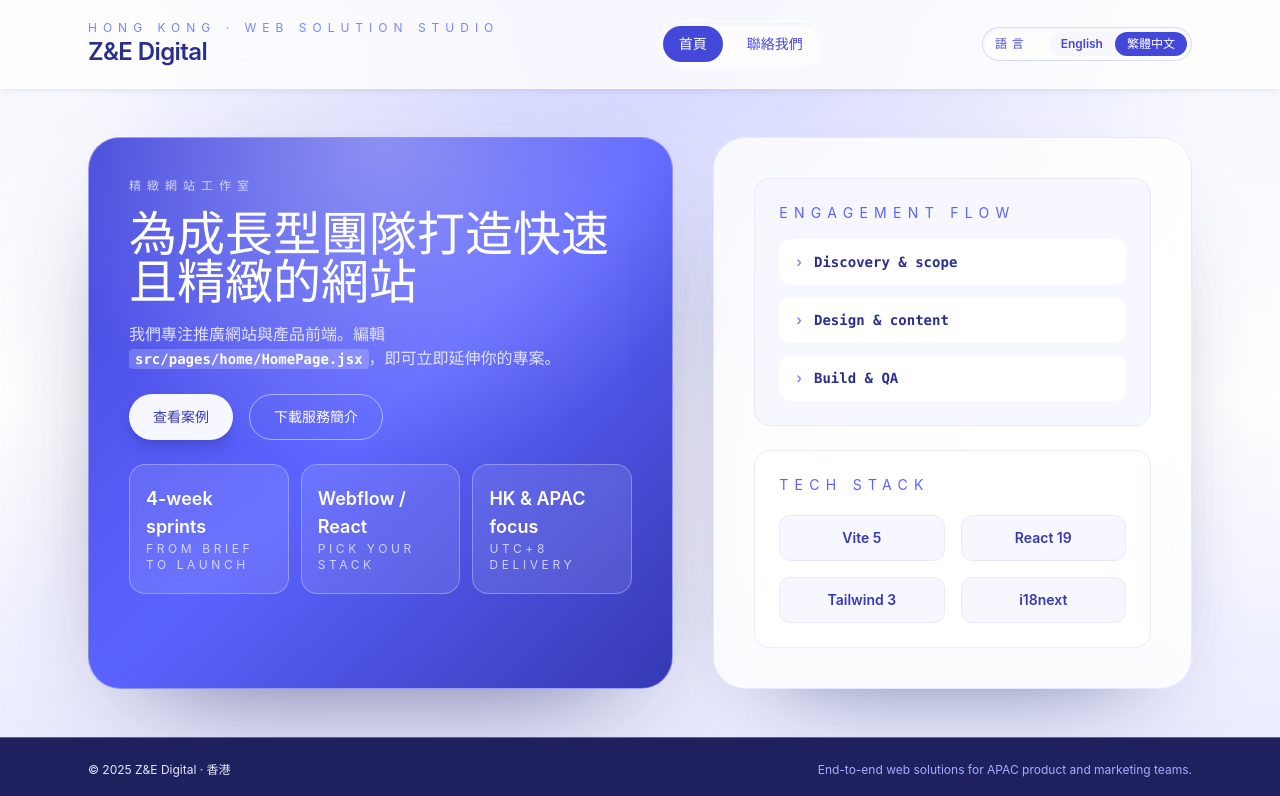
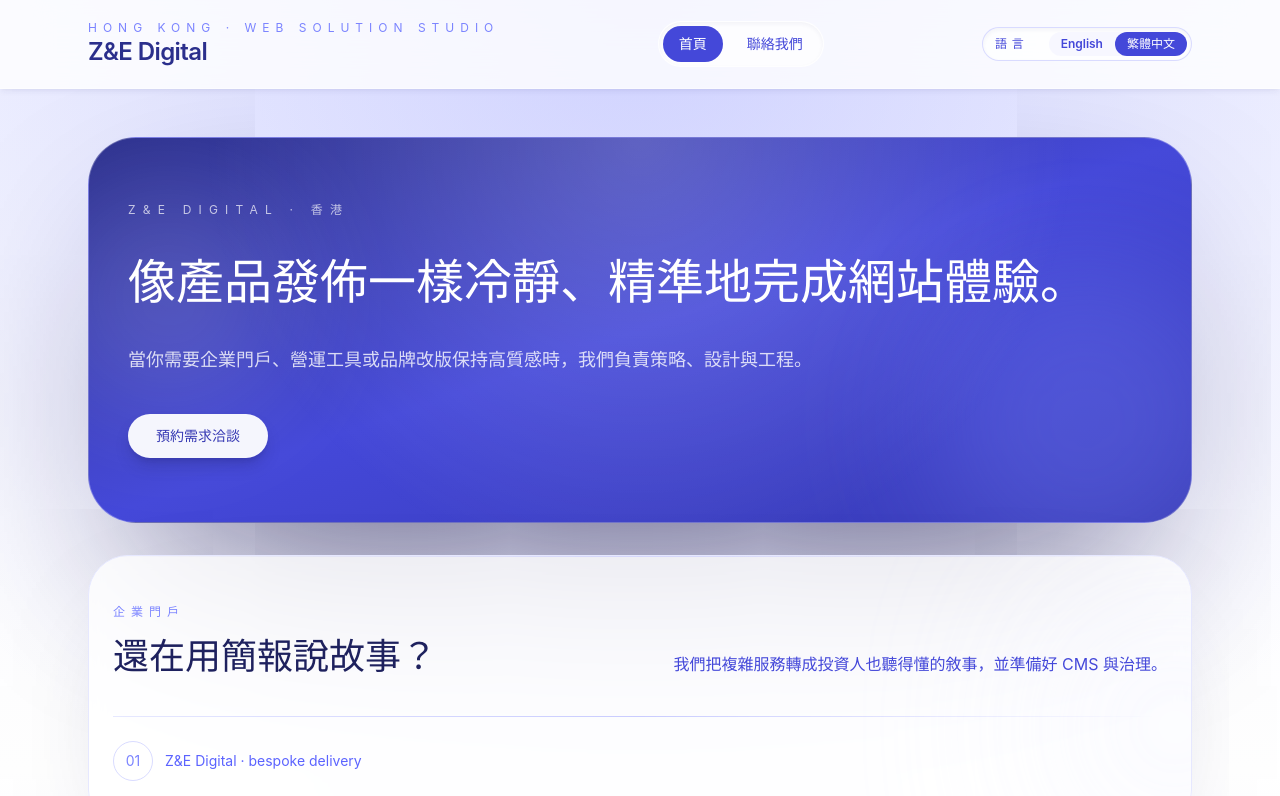
Before and after one commit to monman2l/keeperbon, a React (Vite) app: page / in a window 1280 px wide. Shown: the top 796 px of the page. Built offline with nearby package versions, Linux system fonts and the light colour scheme.

Commit message:
feat: update

```diff
--- a/src/locales/en.json
+++ b/src/locales/en.json
@@ -11,11 +11,27 @@
   },
   "footer": "© {{year}} Z&E Digital · Hong Kong",
   "home": {
-    "eyebrow": "Boutique Web Studio",
-    "title": "Fast, polished websites for ambitious teams",
-    "body": "We craft lightning-fast marketing sites and product frontends. Edit <code>{{file}}</code> and keep shipping.",
-    "reactDocs": "View Case Studies",
-    "tailwindDocs": "Download Capability Deck"
+    "eyebrow": "Z&E Digital · Hong Kong",
+    "title": "Web experiences with the calm precision of a product launch.",
+    "body": "We build the portals, internal tools, and marketing refreshes founders need when nothing short of premium will do.",
+    "ctaButton": "Book a discovery call",
+    "blocks": [
+      {
+        "tag": "Corporate portals",
+        "title": "Still pitching from slides?",
+        "body": "We craft investor-grade portals with narrative, CMS, and governance baked in."
+      },
+      {
+        "tag": "Operational platforms",
+        "title": "Ops buried in spreadsheets?",
+        "body": "We design consoles and workflows that cut decision time and surface the right data."
+      },
+      {
+        "tag": "Brand refresh",
+        "title": "Site feels off-brand?",
+        "body": "We rebuild copy, art direction, and performance so every launch feels bespoke."
+      }
+    ]
   },
   "contact": {
     "eyebrow": "Partner With Us",
--- a/src/locales/zh-HK.json
+++ b/src/locales/zh-HK.json
@@ -11,11 +11,27 @@
   },
   "footer": "© {{year}} Z&E Digital · 香港",
   "home": {
-    "eyebrow": "精緻網站工作室",
-    "title": "為成長型團隊打造快速且精緻的網站",
-    "body": "我們專注推廣網站與產品前端。編輯 <code>{{file}}</code>，即可立即延伸你的專案。",
-    "reactDocs": "查看案例",
-    "tailwindDocs": "下載服務簡介"
+    "eyebrow": "Z&E Digital · 香港",
+    "title": "像產品發佈一樣冷靜、精準地完成網站體驗。",
+    "body": "當你需要企業門戶、營運工具或品牌改版保持高質感時，我們負責策略、設計與工程。",
+    "ctaButton": "預約需求洽談",
+    "blocks": [
+      {
+        "tag": "企業門戶",
+        "title": "還在用簡報說故事？",
+        "body": "我們把複雜服務轉成投資人也聽得懂的敘事，並準備好 CMS 與治理。"
+      },
+      {
+        "tag": "營運平台",
+        "title": "流程卡在 Excel？",
+        "body": "我們設計儀表板與流程，自動化批核與通知，減少決策摩擦。"
+      },
+      {
+        "tag": "官網改版",
+        "title": "網站不像你期待的品牌？",
+        "body": "我們重建訊息、視覺與效能，讓每次上線都對得起品牌。"
+      }
+    ]
   },
   "contact": {
     "eyebrow": "與我們合作",
--- a/src/pages/contact/ContactPage.jsx
+++ b/src/pages/contact/ContactPage.jsx
@@ -1,16 +1,15 @@
 import { Link } from "react-router-dom";
 import { Trans, useTranslation } from "react-i18next";
 
-const EMAIL = "hello@zedigital.studio";
+const EMAIL = "399199878@qq.com";
 
 const contactChannels = [
   { label: "Email", value: EMAIL, href: `mailto:${EMAIL}` },
   {
     label: "WhatsApp",
-    value: "+852 9123 4567",
-    href: "https://wa.me/85291234567",
+    value: "+852 6689 43973",
+    href: "https://wa.me/85266894390",
   },
-  { label: "Calendly", value: "15 min intro", href: "https://calendly.com" },
 ];
 
 function ContactPage() {
--- a/src/pages/home/HomePage.jsx
+++ b/src/pages/home/HomePage.jsx
@@ -1,113 +1,76 @@
-import { Trans, useTranslation } from "react-i18next";
+import { useTranslation } from "react-i18next";
 
-const EMAIL = "hello@zedigital.studio";
-const CASE_STUDY_URL = `mailto:${EMAIL}?subject=Z%26E%20Digital%20Case%20Studies`;
-const CAPABILITY_URL = `mailto:${EMAIL}?subject=Z%26E%20Digital%20Capability%20Deck`;
-
-const highlights = [
-  { title: "4-week sprints", subtitle: "From brief to launch" },
-  { title: "Webflow / React", subtitle: "Pick your stack" },
-  { title: "HK & APAC focus", subtitle: "UTC+8 delivery" },
-];
+const EMAIL = "399199878@qq.com";
+const CASE_STUDY_URL = `mailto:${EMAIL}?subject=Z%26E%20Digital%20Discovery`;
 
 function HomePage() {
   const { t } = useTranslation();
+  const blocks = t("home.blocks", { returnObjects: true });
 
   return (
-    <section className="grid w-full grid-cols-1 gap-10 lg:grid-cols-[1.1fr,_0.9fr]">
-      <div className="rounded-4xl relative overflow-hidden rounded-[32px] border border-white/40 bg-gradient-to-br from-brand-600 via-brand-500 to-brand-700 p-10 text-white shadow-[0_40px_120px_-60px_rgba(30,33,94,0.85)]">
-        <div className="absolute inset-0 bg-[radial-gradient(circle_at_top,_rgba(255,255,255,0.35),_transparent_55%)]" />
-        <div className="relative z-10 flex flex-col gap-6">
-          <div>
-            <p className="text-xs uppercase tracking-[0.5em] text-white/70">
-              {t("home.eyebrow")}
-            </p>
-            <h1 className="mt-4 text-4xl font-semibold leading-tight sm:text-5xl">
-              {t("home.title")}
-            </h1>
-            <p className="mt-4 text-base text-white/80">
-              <Trans
-                i18nKey="home.body"
-                values={{ file: "src/pages/home/HomePage.jsx" }}
-                components={{
-                  code: (
-                    <code className="rounded bg-white/20 px-1.5 py-0.5 text-sm font-semibold text-white" />
-                  ),
-                }}
-              />
-            </p>
-          </div>
+    <div className="space-y-8">
+      <section className="relative overflow-hidden rounded-[48px] border border-white/30 bg-gradient-to-br from-brand-800 via-brand-600 to-brand-700 px-6 py-16 text-white shadow-[0_80px_200px_-80px_rgba(22,18,64,0.95)]">
+        <div className="pointer-events-none absolute inset-0">
+          <div className="absolute -left-10 top-10 h-60 w-60 rounded-full bg-white/15 blur-3xl" />
+          <div className="absolute bottom-[-15%] right-[-5%] h-[320px] w-[320px] rounded-full bg-brand-400/30 blur-3xl animate-[spin_24s_linear_infinite]" />
+          <div className="absolute inset-0 bg-[radial-gradient(circle_at_top,_rgba(255,255,255,0.2),_transparent_65%)]" />
+        </div>
 
+        <div className="relative z-10 mx-auto flex max-w-5xl flex-col gap-10">
+          <p className="text-xs uppercase tracking-[0.6em] text-white/70">
+            {t("home.eyebrow")}
+          </p>
+          <h1 className="text-4xl font-semibold leading-tight sm:text-5xl">
+            {t("home.title")}
+          </h1>
+          <p className="max-w-3xl text-lg text-white/80">{t("home.body")}</p>
           <div className="flex flex-wrap gap-4">
             <a
-              className="inline-flex items-center gap-2 rounded-full bg-white/95 px-6 py-3 text-sm font-semibold text-brand-700 shadow-lg shadow-brand-900/20 transition hover:bg-white"
+              className="inline-flex items-center gap-2 rounded-full bg-white/95 px-7 py-3 text-sm font-semibold text-brand-700 shadow-lg shadow-brand-900/25 transition hover:bg-white"
               href={CASE_STUDY_URL}
             >
-              {t("home.reactDocs")}
+              {t("home.ctaButton")}
             </a>
-            <a
-              className="inline-flex items-center gap-2 rounded-full border border-white/50 px-6 py-3 text-sm font-semibold text-white transition hover:border-white hover:bg-white/10"
-              href={CAPABILITY_URL}
+
+          </div>
+        </div>
+      </section>
+
+      <section className="space-y-6">
+        {Array.isArray(blocks) &&
+          blocks.map((block, index) => (
+            <article
+              key={block.title}
+              className="relative overflow-hidden rounded-[40px] border border-brand-100 bg-white/80 px-6 py-12 text-brand-900 shadow-[0_40px_140px_-80px_rgba(20,24,67,0.6)] backdrop-blur"
             >
-              {t("home.tailwindDocs")}
-            </a>
-          </div>
-
-          <div className="grid gap-3 sm:grid-cols-3">
-            {highlights.map((item) => (
-              <div
-                key={item.title}
-                className="rounded-2xl border border-white/30 bg-white/10 px-4 py-5 text-left backdrop-blur"
-              >
-                <p className="text-lg font-semibold">{item.title}</p>
-                <p className="text-xs uppercase tracking-[0.3em] text-white/70">
-                  {item.subtitle}
+              <div className="absolute inset-0 opacity-70">
+                <div className="absolute -right-16 top-1/3 h-40 w-40 rounded-full bg-brand-100 blur-[120px]" />
+                <div className="absolute left-0 top-0 h-px w-full bg-gradient-to-r from-transparent via-brand-200 to-transparent" />
+              </div>
+              <div className="relative z-10 flex flex-col gap-6 sm:flex-row sm:items-end sm:justify-between">
+                <div>
+                  <p className="text-xs uppercase tracking-[0.5em] text-brand-400">
+                    {block.tag}
+                  </p>
+                  <h2 className="mt-4 text-3xl font-semibold text-brand-900 sm:text-4xl">
+                    {block.title}
+                  </h2>
+                </div>
+                <p className="max-w-xl text-base text-brand-600">
+                  {block.body}
                 </p>
               </div>
-            ))}
-          </div>
-        </div>
-      </div>
-
-      <div className="rounded-[32px] border border-brand-100 bg-white/80 p-10 text-brand-800 shadow-[0_40px_100px_-65px_rgba(22,33,94,0.8)] backdrop-blur">
-        <div className="space-y-6">
-          <div className="rounded-2xl border border-brand-100 bg-brand-50/80 p-6">
-            <p className="text-sm uppercase tracking-[0.45em] text-brand-500">
-              Engagement Flow
-            </p>
-            <ol className="mt-4 space-y-3 text-brand-800">
-              {["Discovery & scope", "Design & content", "Build & QA"].map(
-                (step) => (
-                  <li
-                    key={step}
-                    className="flex items-center gap-3 rounded-xl border border-white/80 bg-white px-4 py-3 text-sm font-semibold shadow-brand-900/5"
-                  >
-                    <span className="text-brand-400">›</span>
-                    <code>{step}</code>
-                  </li>
-                ),
-              )}
-            </ol>
-          </div>
-
-          <div className="rounded-2xl border border-brand-100/80 bg-white/90 p-6">
-            <p className="text-sm uppercase tracking-[0.45em] text-brand-500">
-              Tech Stack
-            </p>
-            <div className="mt-5 grid grid-cols-2 gap-4 text-sm font-semibold text-brand-700">
-              {["Vite 5", "React 19", "Tailwind 3", "i18next"].map((tech) => (
-                <div
-                  key={tech}
-                  className="rounded-xl border border-brand-100/80 bg-brand-50/80 px-4 py-3 text-center"
-                >
-                  {tech}
-                </div>
-              ))}
-            </div>
-          </div>
-        </div>
-      </div>
-    </section>
+              <div className="mt-10 h-px w-full bg-gradient-to-r from-brand-100 via-brand-200 to-transparent" />
+              <div className="mt-6 flex items-center gap-3 text-sm text-brand-500">
+                <span className="inline-flex h-10 w-10 items-center justify-center rounded-full border border-brand-200/70 text-brand-400">
+                  {String(index + 1).padStart(2, "0")}
+                </span>
+                <span> {t("brand")} · bespoke delivery</span>
+              </div>
+            </article>
+          ))}
+      </section>
+    </div>
   );
 }
 
```
Also changed, not shown: src/assets/bg.png (added).
